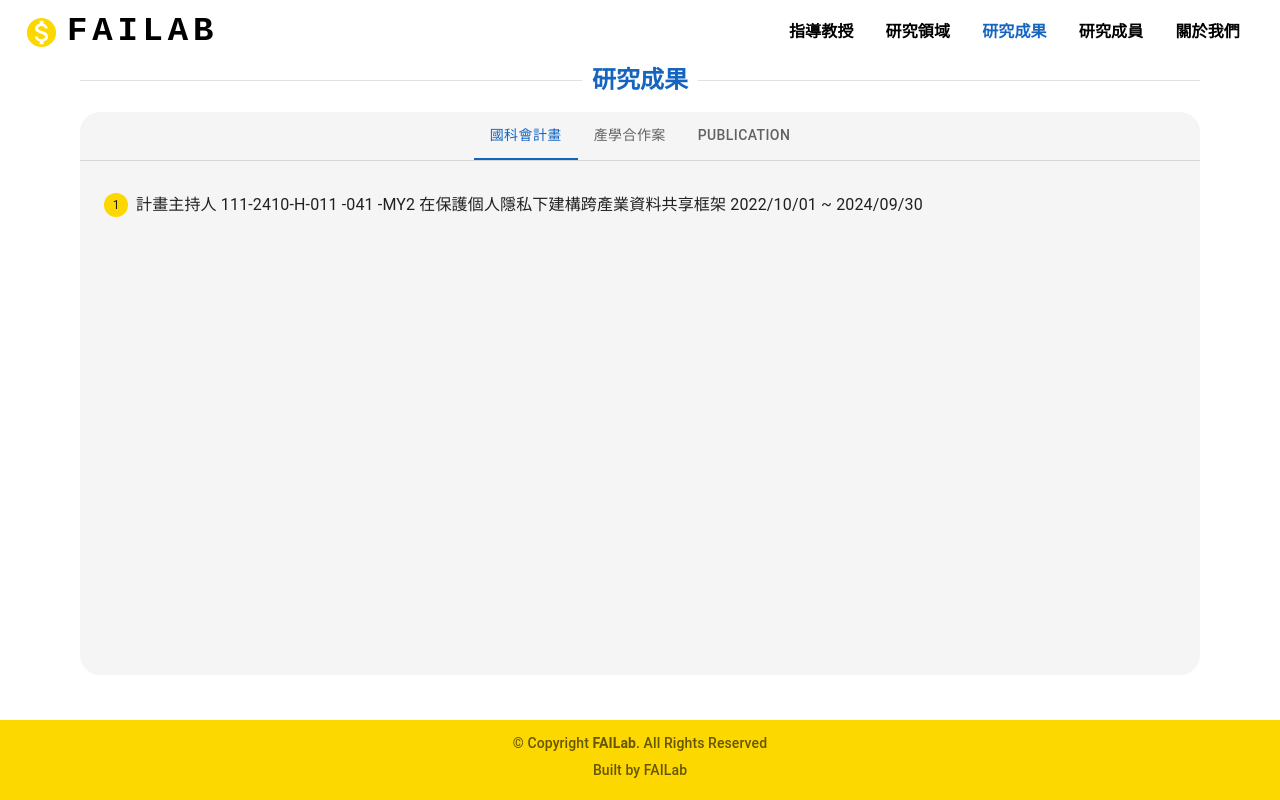
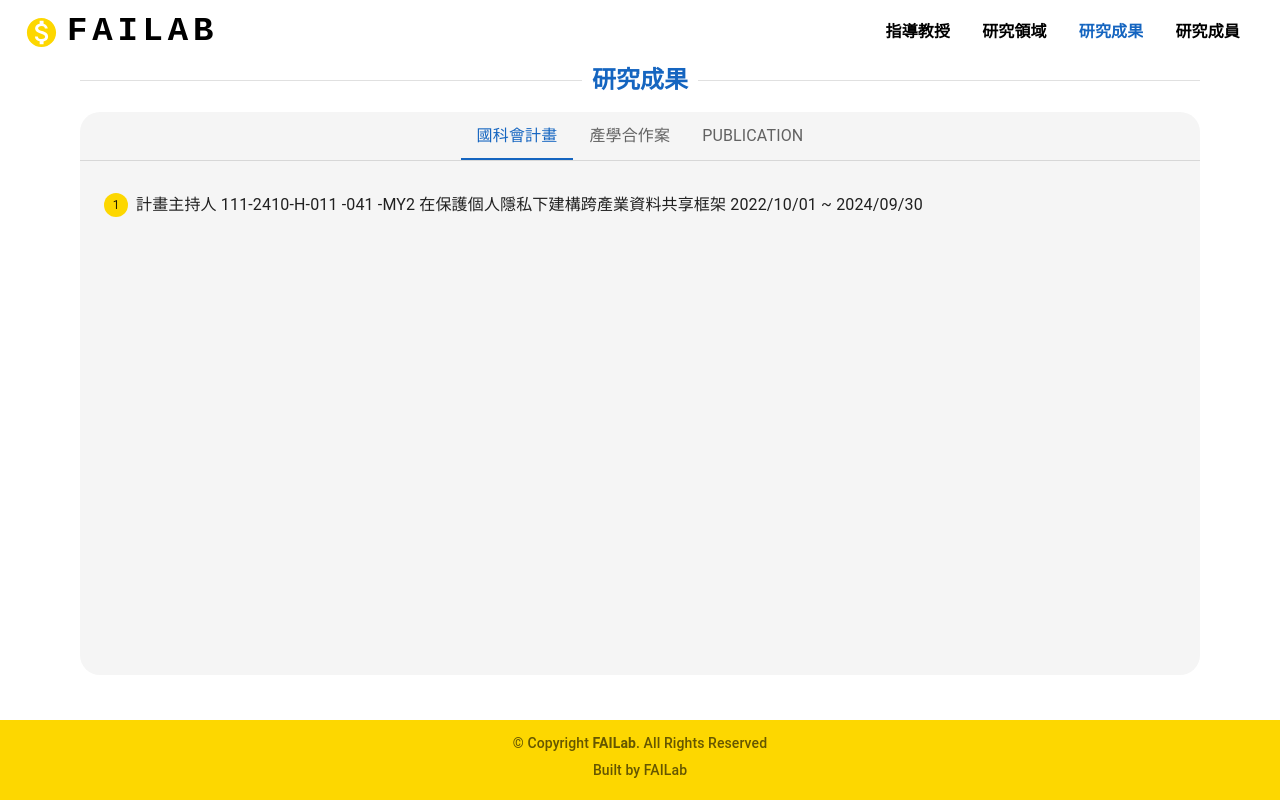
Before and after one commit to failab-ntust/lab-website, a Next.js app: page /result in a window 1280 px wide. Built offline with nearby package versions, Linux system fonts and the light colour scheme.

Commit message:
Style: adjust layout

```diff
--- a/app/NavBar.js
+++ b/app/NavBar.js
@@ -2,19 +2,20 @@
 import * as React from 'react';
 import { usePathname } from 'next/navigation';
 
-import { AppBar, Box, Toolbar, IconButton, Typography, Container, SwipeableDrawer, List, ListItem, ListItemButton, ListItemIcon, ListItemText, Tabs, Tab } from '@mui/material';
+import { AppBar, Box, Toolbar, IconButton, Typography, Container, SwipeableDrawer, ListItemButton, ListItemIcon, ListItemText, Tabs, Tab, Stack } from '@mui/material';
 
-import InboxIcon from '@mui/icons-material/MoveToInbox';
-import MailIcon from '@mui/icons-material/Mail';
 import MenuIcon from '@mui/icons-material/Menu';
 import MonetizationOnIcon from '@mui/icons-material/MonetizationOn';
+import PersonIcon from '@mui/icons-material/Person';
+import MenuBookIcon from '@mui/icons-material/MenuBook';
+import ReceiptLongIcon from '@mui/icons-material/ReceiptLong';
+import PeopleIcon from '@mui/icons-material/People';
 
 const pages = [
-    { item: '指導教授', href: '/professor' },
-    { item: '研究領域', href: '/research' },
-    { item: '研究成果', href: '/result' },
-    { item: '研究成員', href: '/members' },
-    { item: '關於我們', href: '/aboutus' }
+    { item: '指導教授', href: '/professor', icon: <PersonIcon /> },
+    { item: '研究領域', href: '/research', icon: <MenuBookIcon /> },
+    { item: '研究成果', href: '/result', icon: <ReceiptLongIcon /> },
+    { item: '研究成員', href: '/members', icon: <PeopleIcon /> }
 ];
 const display = {
     Above900px: { xs: 'none', md: 'flex' },
@@ -114,25 +115,30 @@ function NavBar() {
                             onClose={handleCloseNavMenu}
                             onOpen={handleOpenNavMenu}
                         >
-                            <List>
+                            {/* <List> */}
                             {pages.map((page, index) => (
                                 <ListItemButton
+                                    divider
                                     selected={pathname === page.href}
-                                        key={page.item}
+                                    key={index}
                                     component="a"
                                     href={page.href}
                                     sx={{
                                         color: '#000000',
                                         textDecoration: 'none',
+                                        justifyContent: 'center'
                                     }}
                                 >
+
+                                    <Stack direction='row' justifyContent='center' py={0.5}>
                                         <ListItemIcon>
-                                            {index % 2 === 0 ? <InboxIcon /> : <MailIcon />}
+                                            {page.icon}
                                         </ListItemIcon>
-                                        <ListItemText primary={page.item} />
+                                        {page.item}
+                                    </Stack>
                                 </ListItemButton>
+
                             ))}
-                            </List>
                         </SwipeableDrawer>
 
                     </Box>
--- a/app/research/page.tsx
+++ b/app/research/page.tsx
@@ -41,7 +41,7 @@ export default function Research() {
             </Typography>
 
             <br />
-            <Grid container spacing={{ xs: 2, md: 3, lg: 3 }} columns={{ xs: 4, sm: 8, md: 12 }} >
+            <Grid container spacing={3} columns={{ xs: 4, sm: 8, md: 12 }} >
                 <Grid item xs={4} sm={8} md={6}>
                     <FieldGrid field="數位轉型" >
                         <FieldContent icon={<Looks1Icon color='primary' />} subfield='數據賦能' subcontent='在大數據時代下，數據除了蒐集紀錄相關資訊外也同時隱含其他潛在可能的資訊。實驗室將協助企業透過視覺化軟體及No Code AI工具輔助提升企業在數據運用的價值。' />
--- a/app/result/page.tsx
+++ b/app/result/page.tsx
@@ -104,11 +104,25 @@ export default function Result() {
                         textColor='secondary'
                         indicatorColor='secondary'
                         variant="scrollable"
-                        allowScrollButtonsMobile
                     >
-                        <Tab label="國科會計畫" disableRipple {...a11yProps(0)} />
-                        <Tab label="產學合作案" disableRipple {...a11yProps(1)} />
-                        <Tab label="Publication" disableRipple {...a11yProps(2)} />
+                        <Tab disableRipple {...a11yProps(0)}
+                            label={
+                                <Typography variant="body1" noWrap>
+                                    國科會計畫
+                                </Typography>
+                            } />
+                        <Tab disableRipple {...a11yProps(1)}
+                            label={
+                                <Typography variant="body1" noWrap>
+                                    產學合作案
+                                </Typography>
+                            } />
+                        <Tab disableRipple {...a11yProps(2)}
+                            label={
+                                <Typography variant="body1" noWrap>
+                                    Publication
+                                </Typography>
+                            } />
                     </Tabs>
                 </Box>
 
```
Also changed, not shown: app/aboutus/page.tsx (deleted, +0 -11 lines), app/professor/Information.js (+13 -12 lines), public/job-position.svg (renamed from public/fields/job-position.svg). Lines whose indentation alone changed are shown as unchanged.
